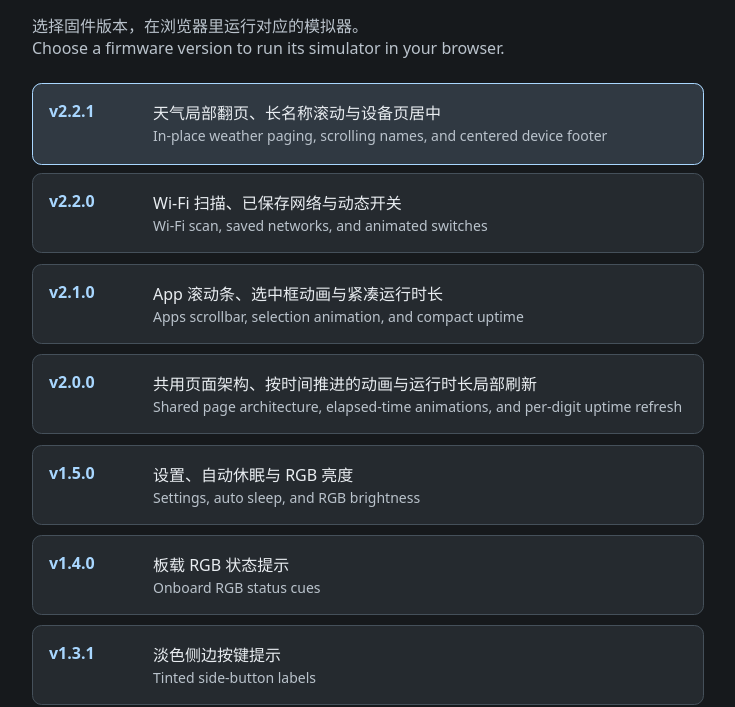
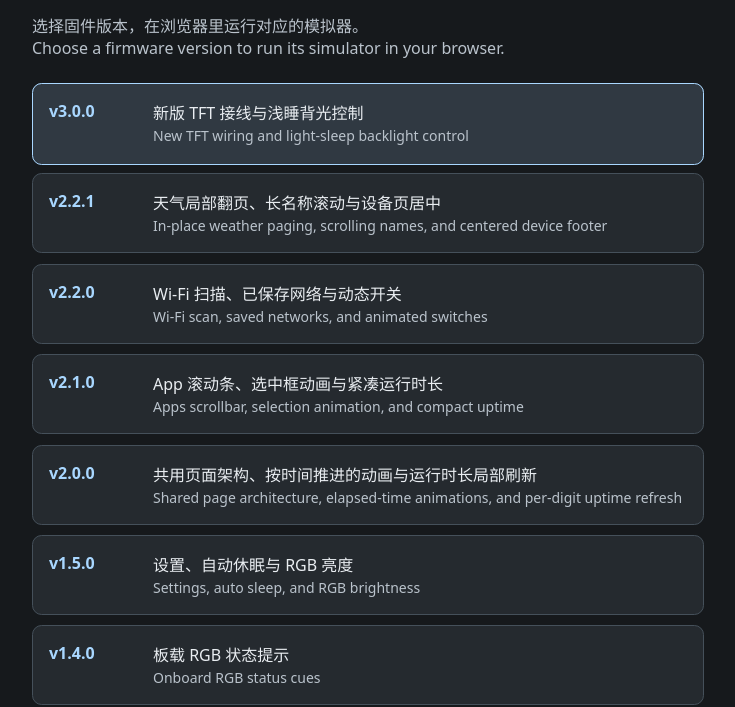
Before and after one commit to uim-g/ESP32-DeskConsole, a plain HTML site: page web/runner/versions.html in a window 1280 px wide. Shown: the part 106-813 px from the top of the page, without its empty margins (272-1007 px from the left). Drawn offline with Linux system fonts and the light colour scheme.

Commit message:
Release DeskConsole v3.0.0 and document the wiring upgrade

```diff
--- a/web/runner/versions.html
+++ b/web/runner/versions.html
@@ -17,6 +17,7 @@ li small{color:#bac3cc;font-size:.875rem}
 <h1>DeskConsole</h1>
 <p>选择固件版本，在浏览器里运行对应的模拟器。<br><span lang="en">Choose a firmware version to run its simulator in your browser.</span></p>
 <ul>
+<li><a href="v3.0.0/"><strong>v3.0.0</strong><span>新版 TFT 接线与浅睡背光控制<br><small lang="en">New TFT wiring and light-sleep backlight control</small></span></a></li>
 <li><a href="v2.2.1/"><strong>v2.2.1</strong><span>天气局部翻页、长名称滚动与设备页居中<br><small lang="en">In-place weather paging, scrolling names, and centered device footer</small></span></a></li>
 <li><a href="v2.2.0/"><strong>v2.2.0</strong><span>Wi-Fi 扫描、已保存网络与动态开关<br><small lang="en">Wi-Fi scan, saved networks, and animated switches</small></span></a></li>
 <li><a href="v2.1.0/"><strong>v2.1.0</strong><span>App 滚动条、选中框动画与紧凑运行时长<br><small lang="en">Apps scrollbar, selection animation, and compact uptime</small></span></a></li>
```
Also changed, not shown: 5 other files.
